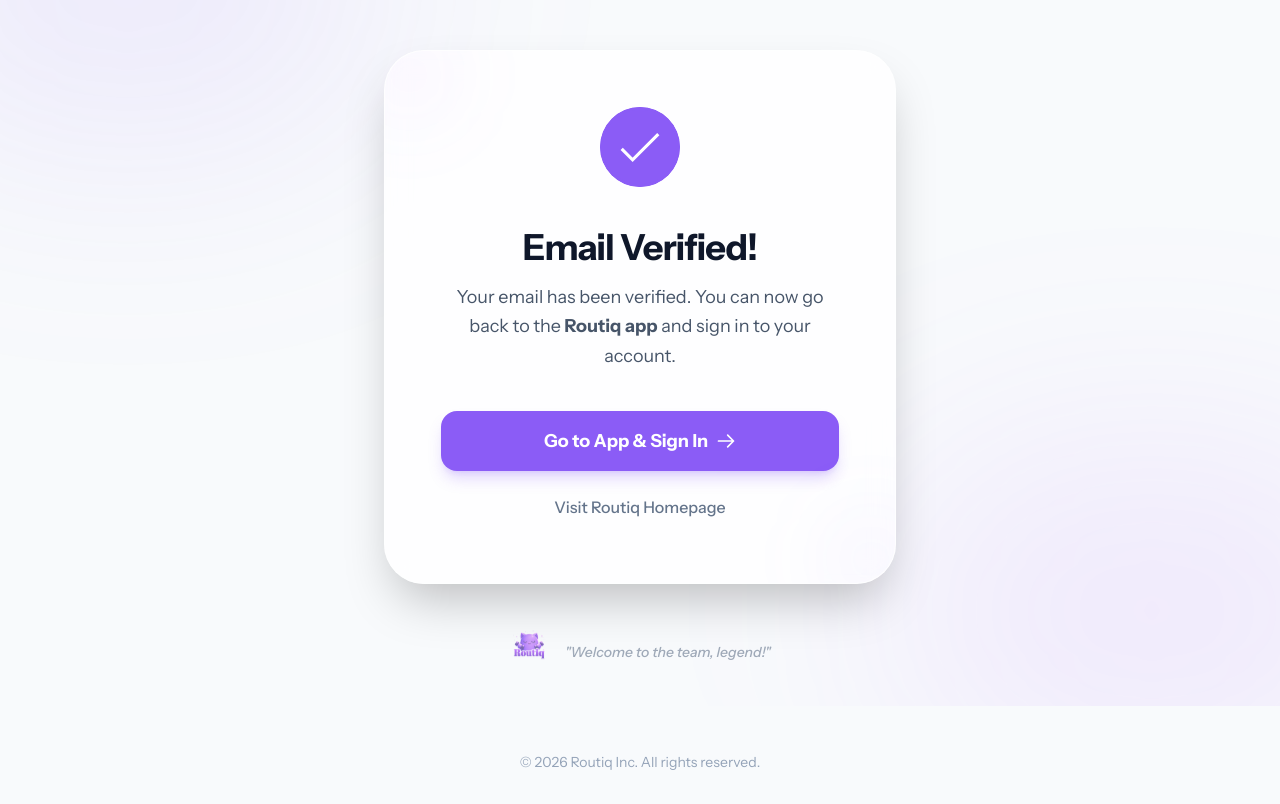
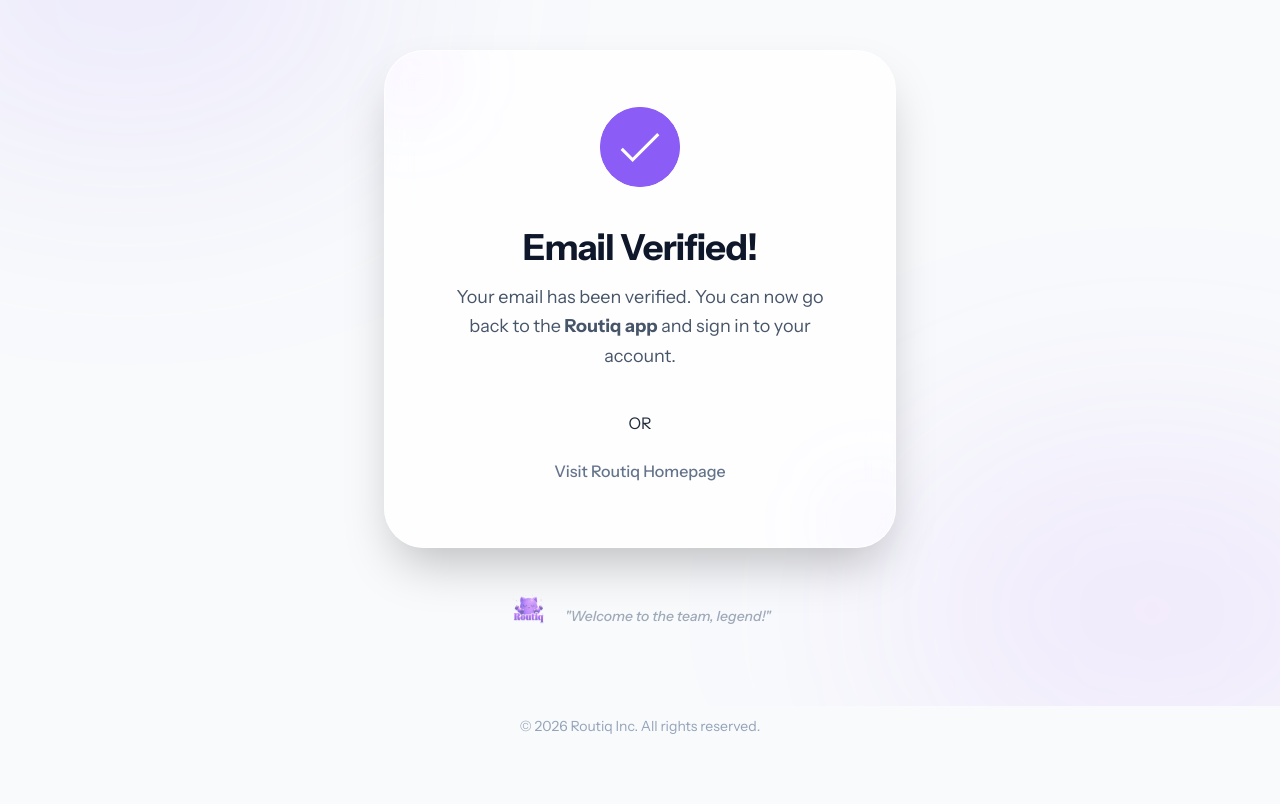
Before and after one commit to Hudeentech/Routiq_landingpage, a plain HTML site: page Landing_page/emailverified.html in a window 1280 px wide. Shown: the part 94-898 px from the top of the page. After the commit the page ends 862 px from the top, so only its background shows below. Drawn offline with nearby package versions, Linux system fonts and the light colour scheme.

Commit message:
complete

```diff
--- a/Landing_page/emailverified.html
+++ b/Landing_page/emailverified.html
@@ -204,16 +204,9 @@
                 </p>
 
                 <div class="flex flex-col gap-4">
-                    <a href="#"
-                        class="bg-brand-500 hover:bg-brand-600 text-white px-8 py-4 rounded-2xl font-bold text-lg transition-all transform hover:scale-[1.02] active:scale-[0.98] shadow-lg shadow-brand-500/25 flex items-center justify-center gap-2 group">
-                        Go to App & Sign In
-                        <svg xmlns="http://www.w3.org/2000/svg"
-                            class="h-5 w-5 transform group-hover:translate-x-1 transition-transform" fill="none"
-                            viewBox="0 0 24 24" stroke="currentColor">
-                            <path stroke-linecap="round" stroke-linejoin="round" stroke-width="2"
-                                d="M14 5l7 7m0 0l-7 7m7-7H3" />
-                        </svg>
-                    </a>
+                    <h2>
+                        OR
+                    </h2>
                     <a href="index.html"
                         class="text-slate-500 dark:text-slate-400 hover:text-brand-500 dark:hover:text-brand-400 font-medium transition-colors py-2">
                         Visit Routiq Homepage
```
